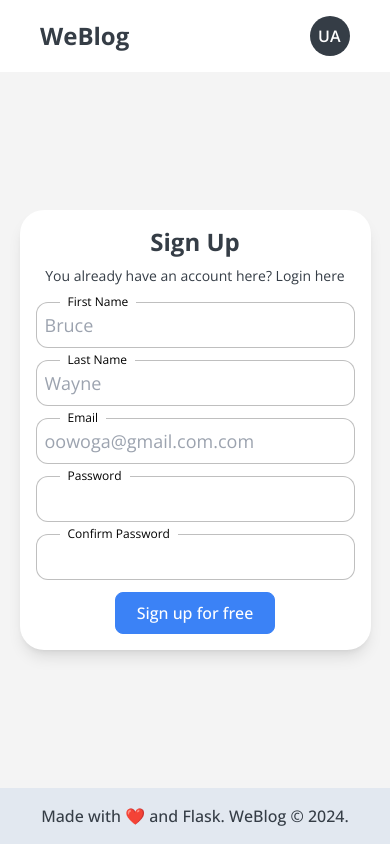
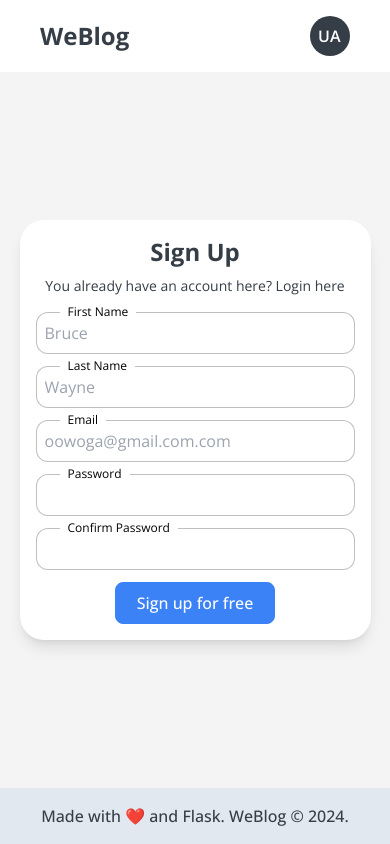
Before and after one commit to RealTonyBlaq/WeBlog, a React (Vite) app in the folder frontend/: page /signup in a window 390 px wide. Built offline with nearby package versions, Linux system fonts and the light colour scheme; no server answers.

Commit message:
modified applied styles - bg color for label and input

```diff
--- a/frontend/src/ui/form-input.tsx
+++ b/frontend/src/ui/form-input.tsx
@@ -10,15 +10,15 @@ export const MyTextInput = ({
   return (
     <div className="relative w-full">
       <label
-        className="absolute -top-2 left-6 px-2 text-xs text-black dark:text-white bg-white dark:bg-eerie-black"
+        className="absolute -top-2 left-6 px-2 text-xs text-black dark:text-white bg-white dark:bg-gunmetal"
         htmlFor={props.id || props.name}
       >
         {label}
       </label>
       <input
-        className={`w-full p-2 md:px-4 md:py-2 text-lg border ${
+        className={`w-full p-2 md:px-4 md:py-2 md:text-lg border ${
           meta.error ? "border-red-600" : "border-black/25"
-        } hover:border-blue-500 outline-none focus:border-blue-500 dark:bg-eerie-black dark:text-white rounded-xl`}
+        } hover:border-blue-500 outline-none focus:border-blue-500 dark:bg-gunmetal dark:text-white rounded-xl`}
         {...field}
         {...props}
       />
```
